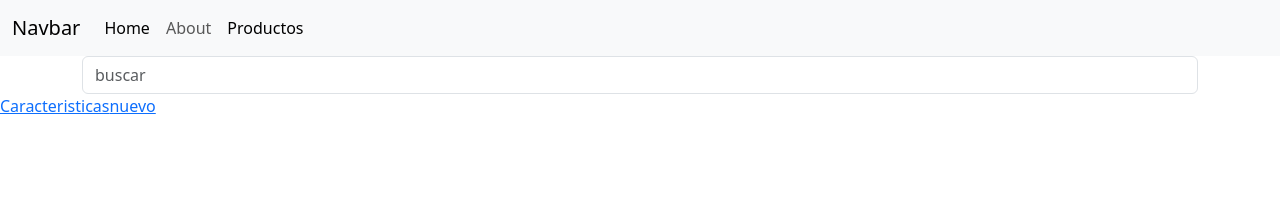
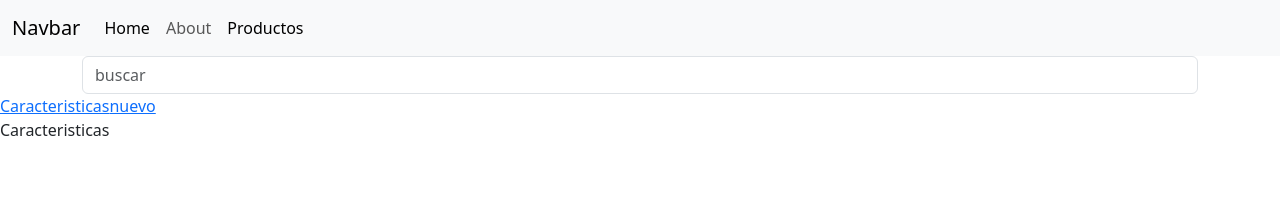
Before and after one commit to rineliniguezsosa/React-router-v6, a React (Create React App) app: page /productos in a window 1280 px wide. Shown: the top 208 px of the page. Built offline with nearby package versions, Linux system fonts and the light colour scheme.

Commit message:
agregando la ruta index(predeterminanda) y agragando un simple comentario en la linea 24

```diff
--- a/src/App.js
+++ b/src/App.js
@@ -18,8 +18,10 @@ function App() {
       <Route path="about" element={<About></About>}></Route>
       <Route path="orden" element={<Orden></Orden>}></Route>
       <Route path="productos" element={<Products></Products>}>
+        <Route index element={<Caracteristicas></Caracteristicas>}></Route>
         <Route path="caracteristicas" element={<Caracteristicas></Caracteristicas>}></Route>
         <Route path="nuevo" element={<Nuevo></Nuevo>}></Route>
+        {/* RUTAS ANIDADAS */}
       </Route>
       <Route path="*" element={<NoMatch></NoMatch>}></Route>
     </Routes>
```
